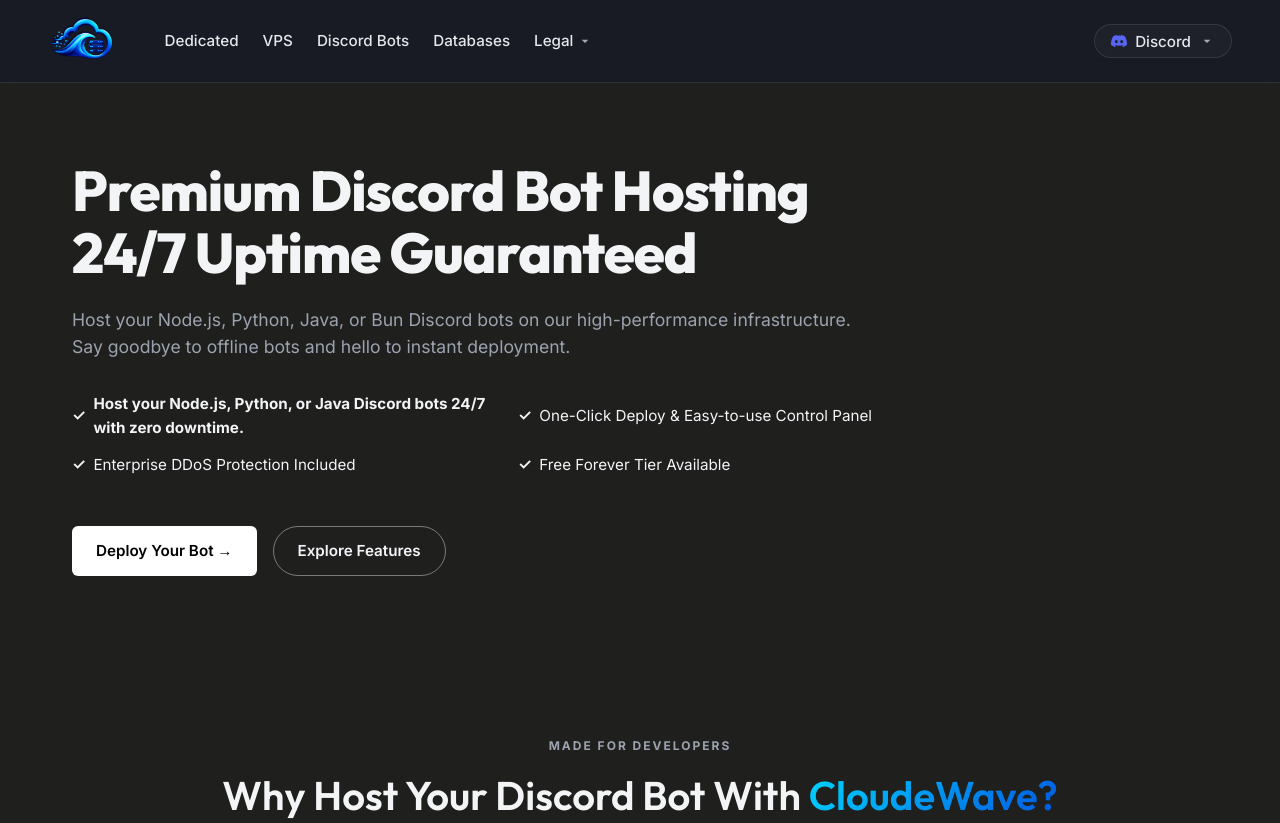
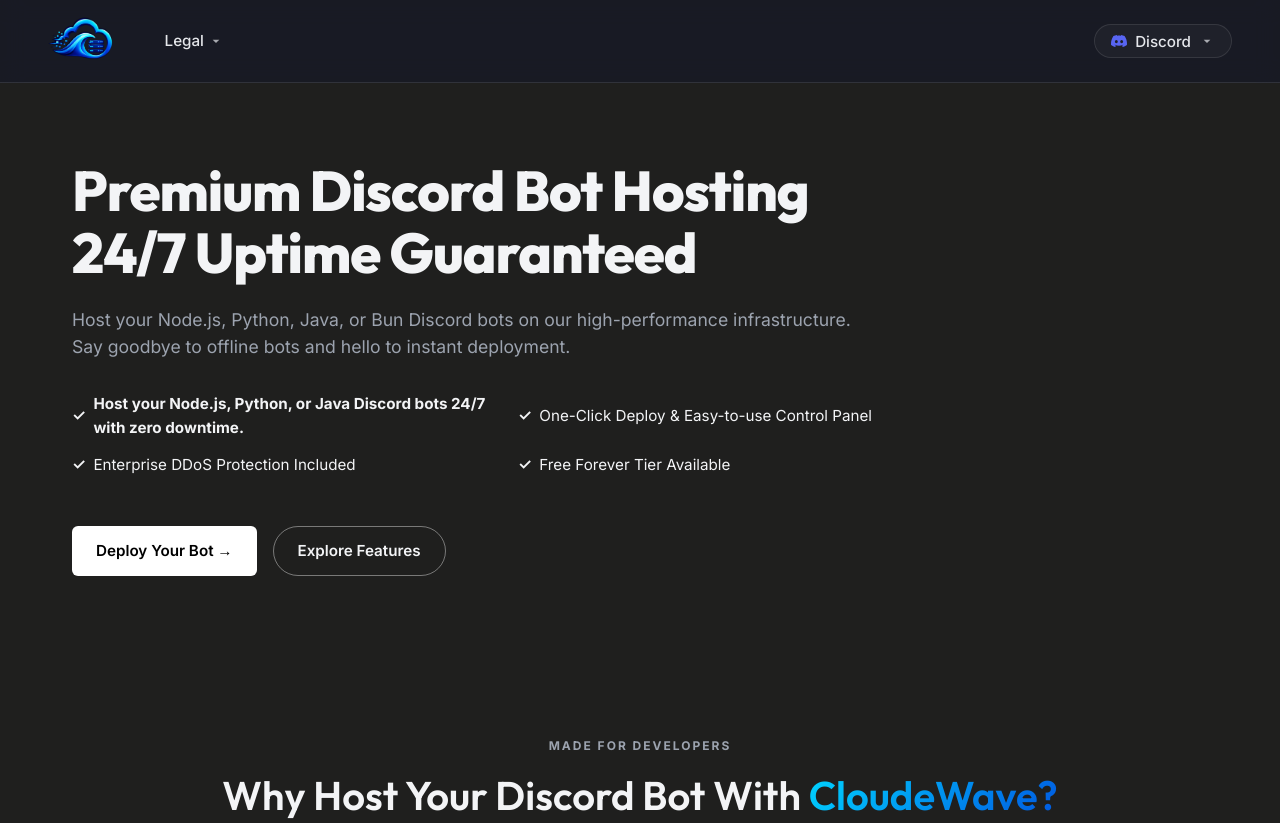
Before and after one commit to cloudewavein-dev/cdweb, a website: page discord-bot-hosting/index.html in a window 1280 px wide. Shown: the top 823 px of the page. Drawn offline with Linux system fonts and the light colour scheme; files that its build step writes are made by us from their sources; files whose address does not match are found by name.

Commit message:
Hide specific header navigation links

```diff
--- a/discord-bot-hosting/index.html
+++ b/discord-bot-hosting/index.html
@@ -114,10 +114,6 @@
 <img alt="Cloudewave Logo" class="logo-img" decoding="async" fetchpriority="high" src="/assets/emoji.webp"/>
 </a>
 <ul class="nav-links">
-<li><a href="/dedicated/">Dedicated</a></li>
-<li><a href="/vps/">VPS</a></li>
-<li><a href="/discord-bot-hosting/">Discord Bots</a></li>
-<li><a href="/database-hosting/">Databases</a></li>
 <li class="dropdown">
 <a href="#">Legal <svg class="dropdown-icon" height="16" viewbox="0 0 24 24" width="16"><path d="M7 10l5 5 5-5z" fill="currentColor"></path></svg></a>
 <div class="mega-menu" style="min-width: 220px; padding: 1rem;">
```
Also changed, not shown: about.html (+0 -1 lines), blog.html (+0 -1 lines), company.html (+0 -1 lines), contact.html (+0 -1 lines), cookie-policy.html (+0 -1 lines), documentation.html (+0 -1 lines), faq.html (+0 -1 lines), index.html (+0 -4 lines), leadership.html (+0 -1 lines), press.html (+0 -1 lines), privacy-policy.html (+0 -1 lines), refund-policy.html (+0 -1 lines), return-policy.html (+0 -1 lines), shipping-policy.html (+0 -1 lines), 3 more files.
